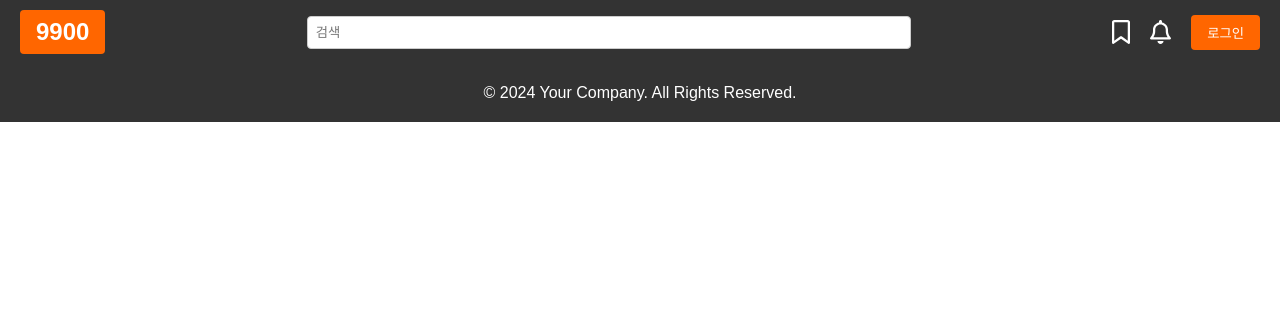
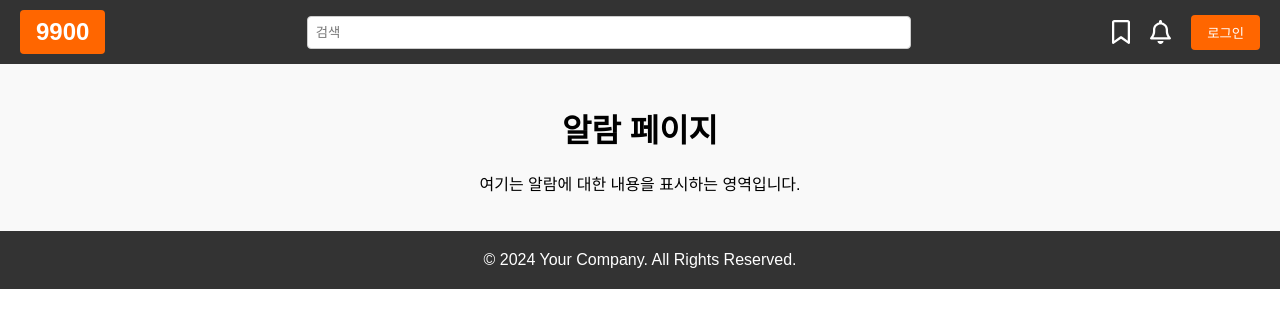
Before and after one commit to wonhee1106/dnz_react, a React (Create React App) app: page /alarm in a window 1280 px wide. Shown: the top 328 px of the page. Built offline with nearby package versions, Linux system fonts and the light colour scheme; no server answers.

Commit message:
alam page

```diff
--- a/src/App.js
+++ b/src/App.js
@@ -5,6 +5,7 @@ import Body from './components/Body/Body.jsx'
 import Footer from './components/Footer/Footer.jsx'
 import Login from './components/pages/Login/Login.jsx'
 import StoreDetail from './components/pages/StoreDetail/StoreDetail.jsx'
+import Alam from './components/pages/Alampage/Alam.jsx';
 
 const App = () => {
     return (
@@ -15,6 +16,7 @@ const App = () => {
                     <Route path="/" element={<Body />} />
                     <Route path="/login" element={<Login />} />
                     <Route path="/storeDetail" element={<StoreDetail />} />
+                    <Route path="/alarm" element={<Alam />} />
                 </Routes>
                 <Footer />
             </div>
--- a/src/components/Header/Header.jsx
+++ b/src/components/Header/Header.jsx
@@ -8,13 +8,20 @@ import { faBookmark } from '@fortawesome/free-regular-svg-icons'; // faBookmark
 const Header = () => {
   const navigate = useNavigate();
 
+  // Navigate to the home page
   const handleLogoClick = () => {
-    navigate('/'); // 로고 클릭 시 메인 페이지로 이동
-  }
+    navigate('/');
+  };
 
+  // Navigate to the login page
   const handleLoginClick = () => {
-    navigate('/login'); // 로그인 버튼 클릭 시 로그인 페이지로 이동
-  }
+    navigate('/login');
+  };
+
+  // Navigate to the alarm page when the bell icon is clicked
+  const handleAlarmClick = () => {
+    navigate('/alarm');
+  };
 
   return (
     <header className="header">
@@ -32,7 +39,14 @@ const Header = () => {
       </div>
       <div className="header-section icon">
         <FontAwesomeIcon icon={faBookmark} className="faBookmark" />
-        <FontAwesomeIcon icon={faBell} className="faBell" />
+        <FontAwesomeIcon
+          icon={faBell}
+          className="faBell"
+          onClick={handleAlarmClick} // Add onClick handler for the alarm icon
+          role="button"
+          tabIndex="0"
+          onKeyPress={(e) => e.key === 'Enter' && handleAlarmClick()}
+        />
       </div>
       <div className="header-section login-buttons">
         <button onClick={handleLoginClick}>로그인</button>
--- a/src/components/pages/Alampage/Alam.css
+++ b/src/components/pages/Alampage/Alam.css
@@ -0,0 +1,10 @@
+.alam-body {
+    padding: 20px;
+    background-color: #f9f9f9; /* Example background color */
+    text-align: center;
+}
+
+.alam-body h1 {
+    font-size: 2rem;
+    margin-bottom: 20px;
+}
--- a/src/components/pages/Alampage/Alam.jsx
+++ b/src/components/pages/Alampage/Alam.jsx
@@ -0,0 +1,16 @@
+import React from 'react';
+import Header from '../../Header/Header.jsx'; // Import the Header
+import './Alam.css'; // Assuming you have specific styles for this page
+
+function Alam() {
+    return (
+        <div>
+            <div className="alam-body">
+                <h1>알람 페이지</h1>
+                <p>여기는 알람에 대한 내용을 표시하는 영역입니다.</p>
+            </div>
+        </div>
+    );
+}
+
+export default Alam;
```
